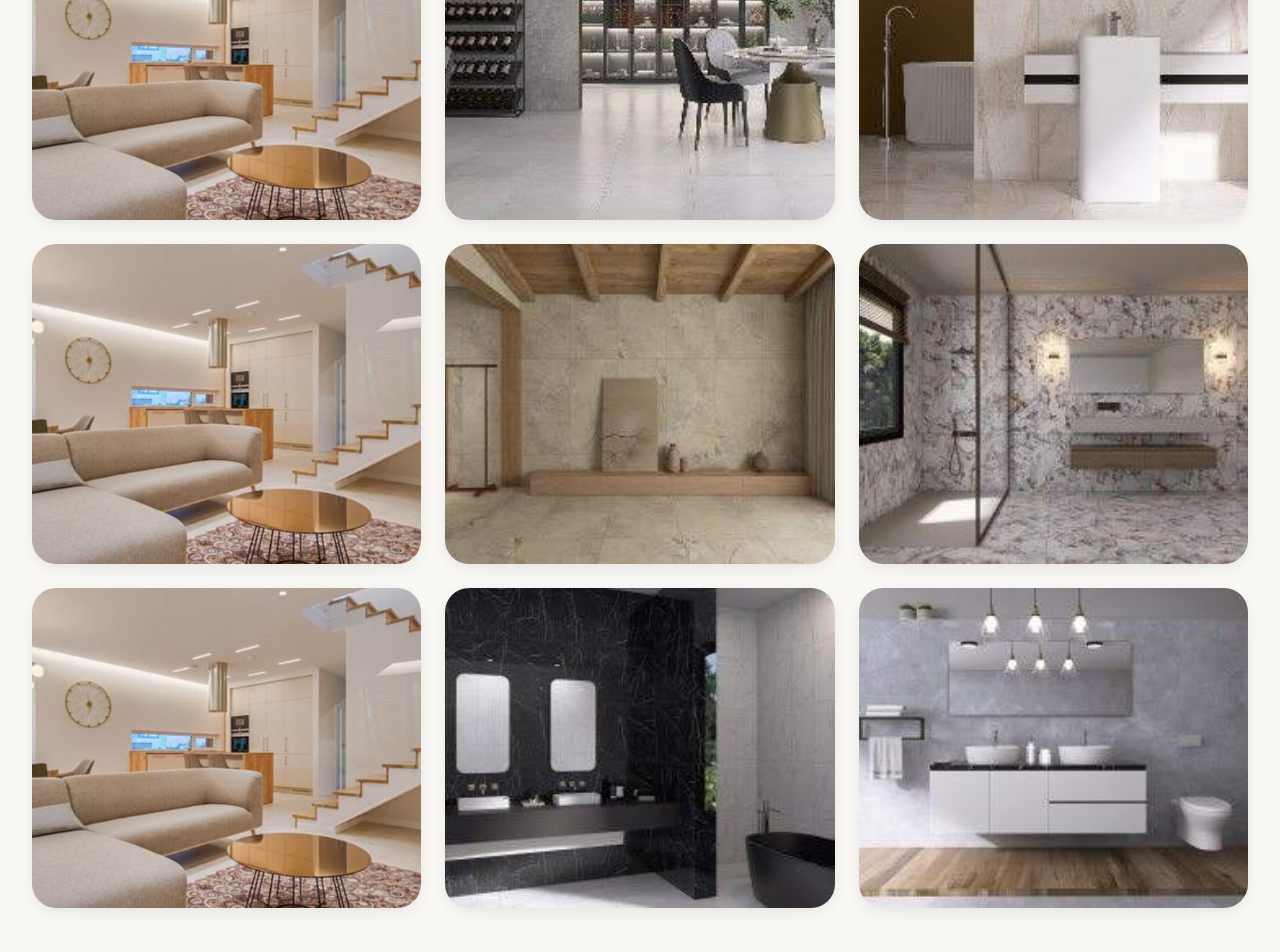
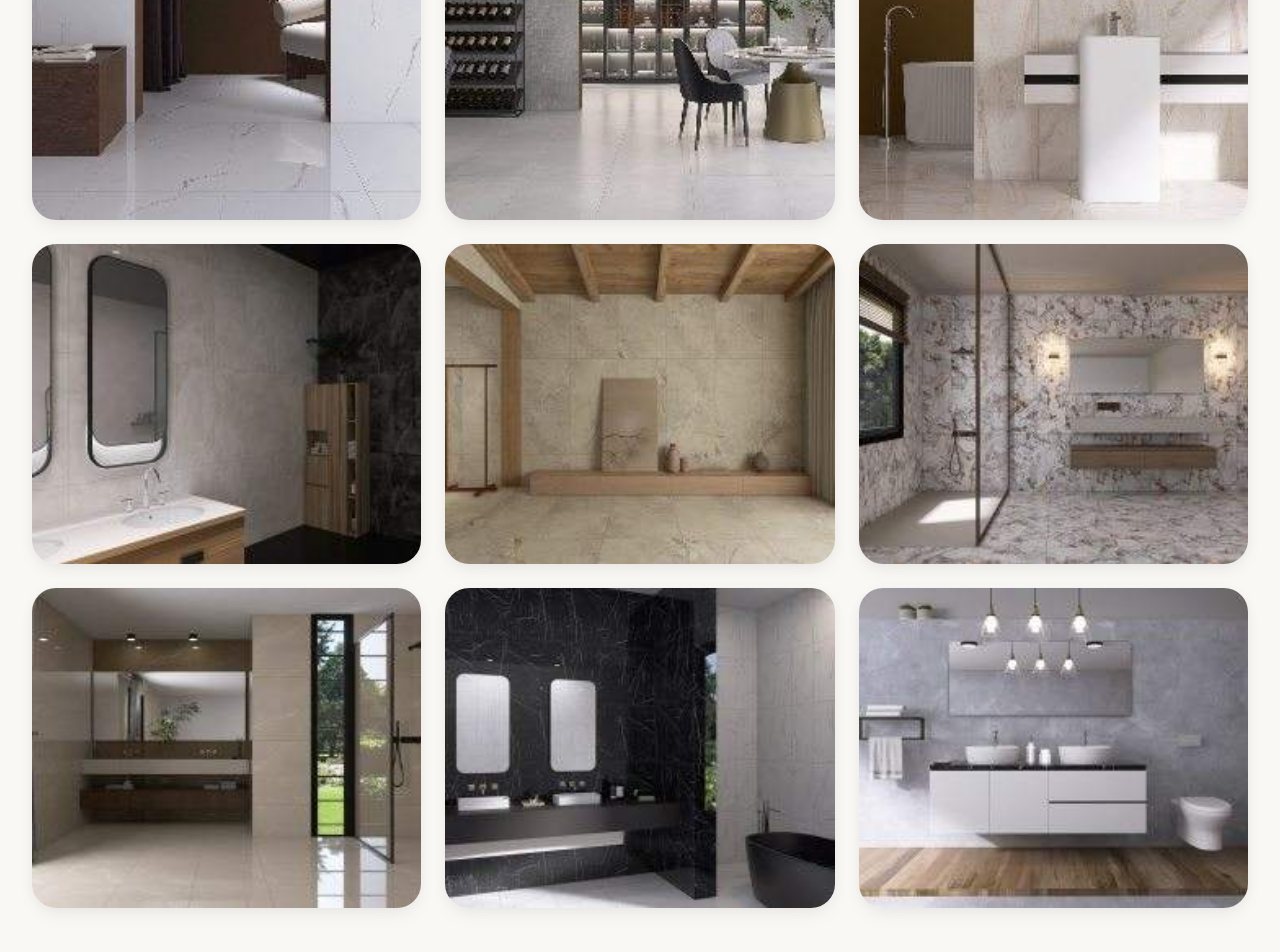
Before and after one commit to Sarxan-0409/iconstruction, a React (Vite) app: page / in a window 1280 px wide. Shown: the part 2909-3861 px from the top of the page. Built offline with nearby package versions, Linux system fonts and the light colour scheme.

Commit message:
Restore individual project photos and improve image decoding

```diff
--- a/src/components/Projects.tsx
+++ b/src/components/Projects.tsx
@@ -7,7 +7,7 @@ const projects = [
     description: 'Mərmər effekti keramoqranit ilə sərgi məkanı.',
     location: 'Bakı',
     type: 'Kommersiya',
-    images: ['/assets/projects/about-interior.jpg'],
+    images: ['/assets/projects/project1-luxury.jpg'],
   },
   {
     id: 2,
@@ -15,7 +15,7 @@ const projects = [
     description: 'Daş effekti keramoqranit ilə müasir reseptor.',
     location: 'Bakı',
     type: 'Reseptor',
-    images: ['/assets/projects/about-interior.jpg'],
+    images: ['/assets/projects/project2-dining.jpg'],
   },
   {
     id: 3,
@@ -23,7 +23,7 @@ const projects = [
     description: 'Hər tərəfli dizayn ilə vanna otağı.',
     location: 'Bakı',
     type: 'Kommersiya',
-    images: ['/assets/projects/about-interior.jpg'],
+    images: ['/assets/projects/project3-bathroom.jpg'],
   },
   {
     id: 4,
```
